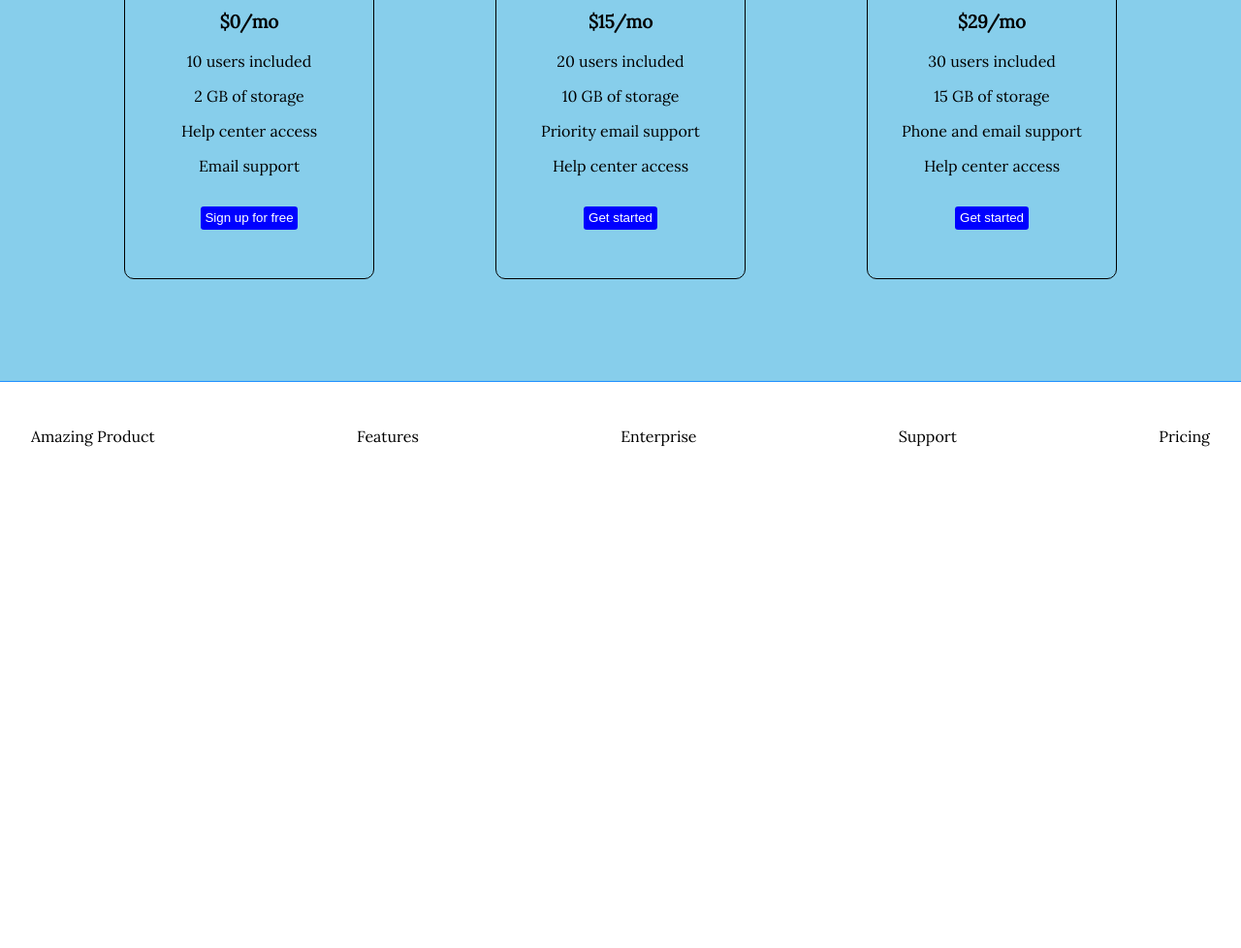
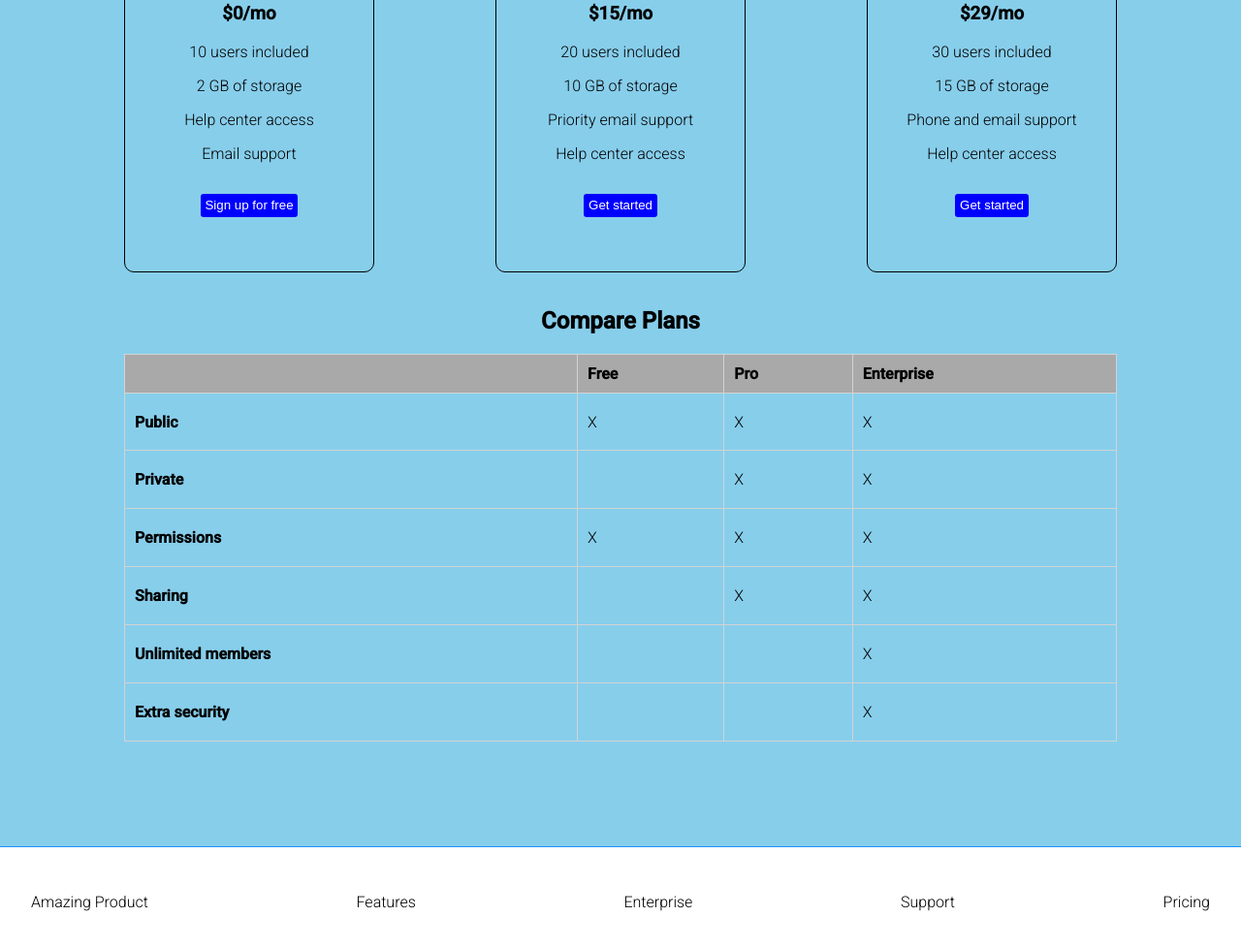
Before and after one commit to MellowPhi/awesome-prices, a plain HTML site: page src/index.html in a window 1280 px wide. Shown: the part 428-1406 px from the top of the page at 97% size. Before the commit the page ends 934 px from the top, so only its background shows below. Drawn offline with Linux system fonts and the light colour scheme; a web font is replaced by a local one.

Commit message:
added price comparison table

```diff
--- a/src/index.html
+++ b/src/index.html
@@ -72,6 +72,63 @@
 
 
     </section>
+
+    <section id="compare-section">
+        <h2>Compare Plans</h2>
+        <table id="comparison-table">
+        <thead>
+        <tr>
+            <th> </th>
+            <th>Free</th>
+            <th>Pro</th>
+            <th>Enterprise</th>
+        </tr>
+        </thead>
+        <tbody>
+        <tr>
+            <th>Public</th>
+            <td>X</td>
+            <td>X</td>
+            <td>X</td>
+        </tr>
+
+        <tr>
+            <th>Private</th>
+            <td> </td>
+            <td>X</td>
+            <td>X</td>
+        </tr>
+
+        <tr>
+            <th>Permissions</th>
+            <td>X</td>
+            <td>X</td>
+            <td>X</td>
+        </tr>
+
+        <tr>
+            <th>Sharing</th>
+            <td> </td>
+            <td>X</td>
+            <td>X</td>
+        </tr>
+
+        <tr>
+            <th>Unlimited members</th>
+            <td> </td>
+            <td> </td>
+            <td>X</td>
+        </tr>
+
+        <tr>
+            <th>Extra security</th>
+            <td> </td>
+            <td> </td>
+            <td>X</td>
+        </tr>
+        </tbody>
+        </table>
+    </section>
 </main>
 
 <footer>
--- a/src/style.css
+++ b/src/style.css
@@ -1,7 +1,9 @@
-@import url('https://fonts.googleapis.com/css2?family=Lora&family=Roboto:wght@100;300&display=swap');
+
+@import url('https://fonts.googleapis.com/css2?family=Fira+Sans&family=Lato:wght@300&family=Lora&family=Lunasima&family=Open+Sans:wght@300&family=Roboto+Mono:wght@200&family=Roboto:wght@300;500&display=swap');
 
 body {
-    font-family: 'Lora', serif;
+    font-family: 'Roboto', sans-serif;
+    font-weight: 300;
     margin: 0;
     /*width: 100vw;*/
 }
@@ -27,7 +29,7 @@ a {
 }
 
 main {
-    height: 90vh;
+    height: 150vh;
     background-color: skyblue;
     display: flex;
     flex-direction: column;
@@ -88,3 +90,32 @@ button {
     padding: 0.3rem;
     border-radius: 0.2rem;
 }
+
+#comparison-table {
+    border: 1px solid darkgrey;
+    width: 80vw;
+    height: 50vh;
+    border-collapse: collapse;
+}
+thead {
+    background-color: darkgrey;
+}
+
+td, th {
+    border: 1px solid lightgrey;
+    padding: 10px;
+    margin-right: 15px;
+}
+
+td {
+    text-align: left;
+}
+
+th {
+    text-align: left;
+    font-weight: 900;
+}
+
+h2 {
+    text-align: center;
+}
```
